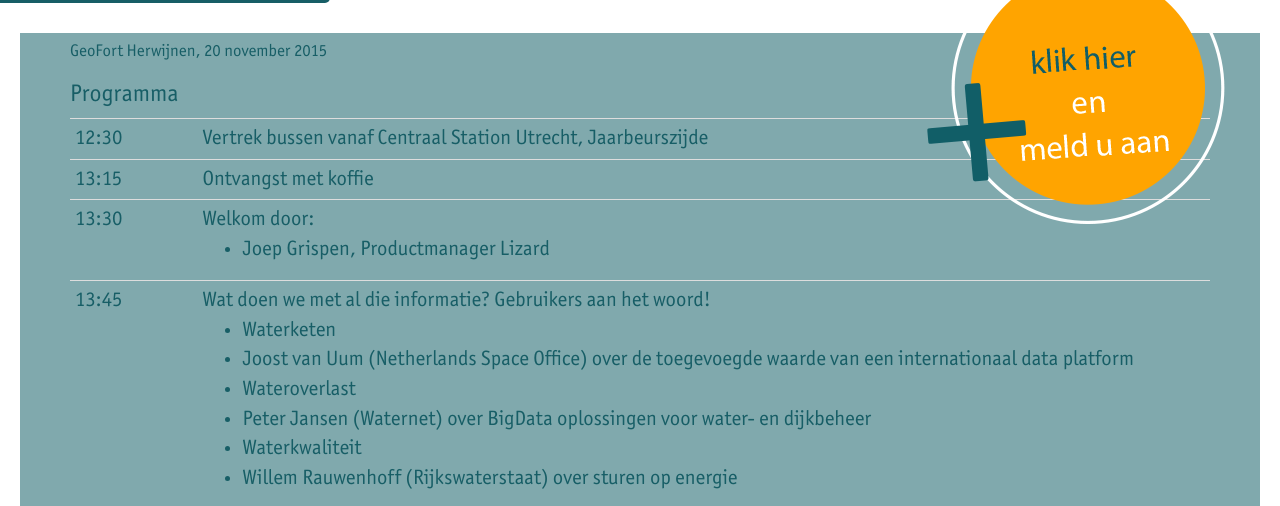
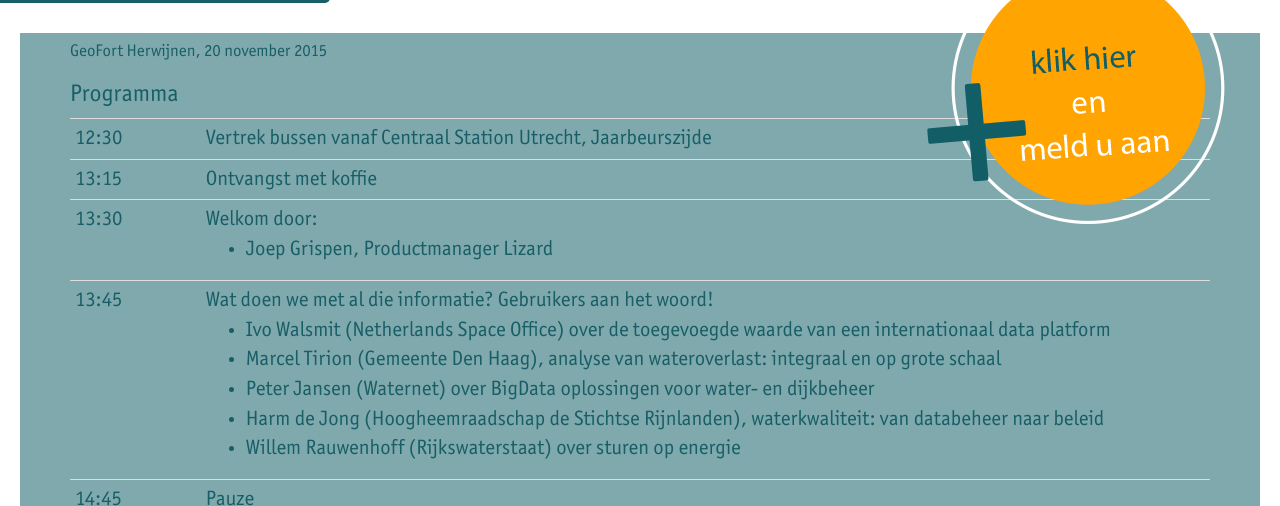
Before and after one commit to nens/lizard.net, a website: page lizardexperience/index.html in a window 1280 px wide. Shown: the part 307-813 px from the top of the page. Drawn offline with nearby package versions, Linux system fonts and the light colour scheme.

Commit message:
Changes to lizard experience

```diff
--- a/lizardexperience/index.html
+++ b/lizardexperience/index.html
@@ -145,11 +145,10 @@
                         <td>13:45</td>
                         <td>Wat doen we met al die informatie? Gebruikers aan het woord!
                             <ul>
-                                <li>Waterketen</li>
-                                <li>Joost van Uum (Netherlands Space Office) over de toegevoegde waarde van een internationaal data platform</li>
-                                <li>Wateroverlast</li>
+                                <li>Ivo Walsmit (Netherlands Space Office) over de toegevoegde waarde van een internationaal data platform</li>
+                                <li>Marcel Tirion (Gemeente Den Haag), analyse van wateroverlast: integraal en op grote schaal</li>
                                 <li>Peter Jansen (Waternet) over BigData oplossingen voor water- en dijkbeheer</li>
-                                <li>Waterkwaliteit</li>
+                                <li>Harm de Jong (Hoogheemraadschap de Stichtse Rijnlanden), waterkwaliteit: van databeheer naar beleid</li>
                                 <li>Willem Rauwenhoff (Rijkswaterstaat) over sturen op energie</li>
                              </ul>
                         </td>
```
